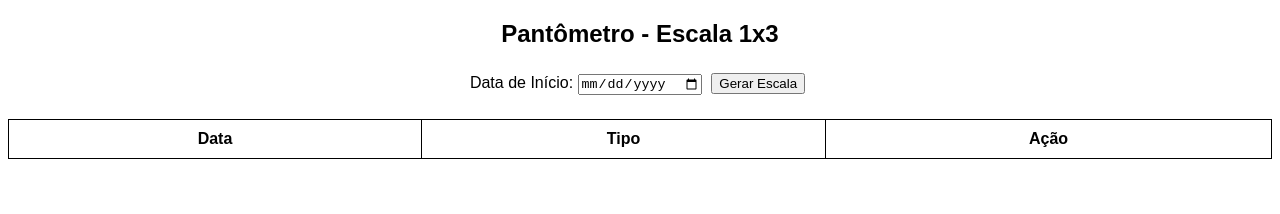
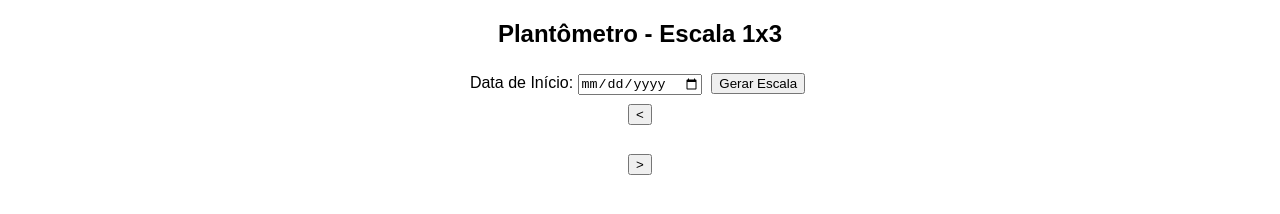
Before and after one commit to KAUZ1NNN/Plant-metro, a plain HTML site: page index.html in a window 1280 px wide. Drawn offline with Linux system fonts and the light colour scheme.

Commit message:
Update index.html

```diff
--- a/index.html
+++ b/index.html
@@ -13,20 +13,18 @@
         <meta name="apple-mobile-web-app-title" content="Pantômetro">
 </head>
 <body>
-    <h2>Pantômetro - Escala 1x3</h2>
+    <h2>Plantômetro - Escala 1x3</h2>
     <label for="startDate">Data de Início:</label>
     <input type="date" id="startDate">
-    <button onclick="generateSchedule()">Gerar Escala</button>
-    <table id="schedule">
-        <thead>
-            <tr>
-                <th>Data</th>
-                <th>Tipo</th>
-                <th>Ação</th>
-            </tr>
-        </thead>
-        <tbody></tbody>
-    </table>
+    <button onclick="generateCalendar()">Gerar Escala</button>
+    <div class="calendar-container">
+        <div class="calendar-header">
+            <button onclick="changeMonth(-1)">&lt;</button>
+            <h3 id="currentMonth"></h3>
+            <button onclick="changeMonth(1)">&gt;</button>
+        </div>
+        <div class="calendar" id="calendar"></div>
+    </div>
     <script src="script.js"></script>
 </body>
 </html>
```
